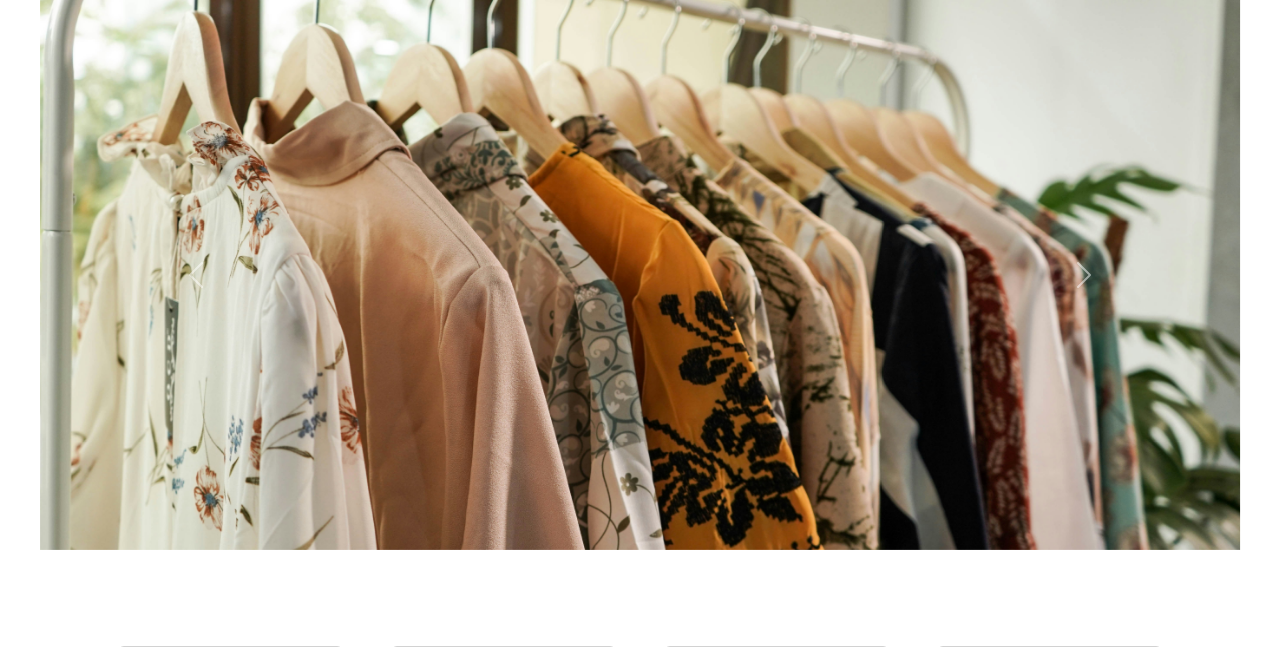
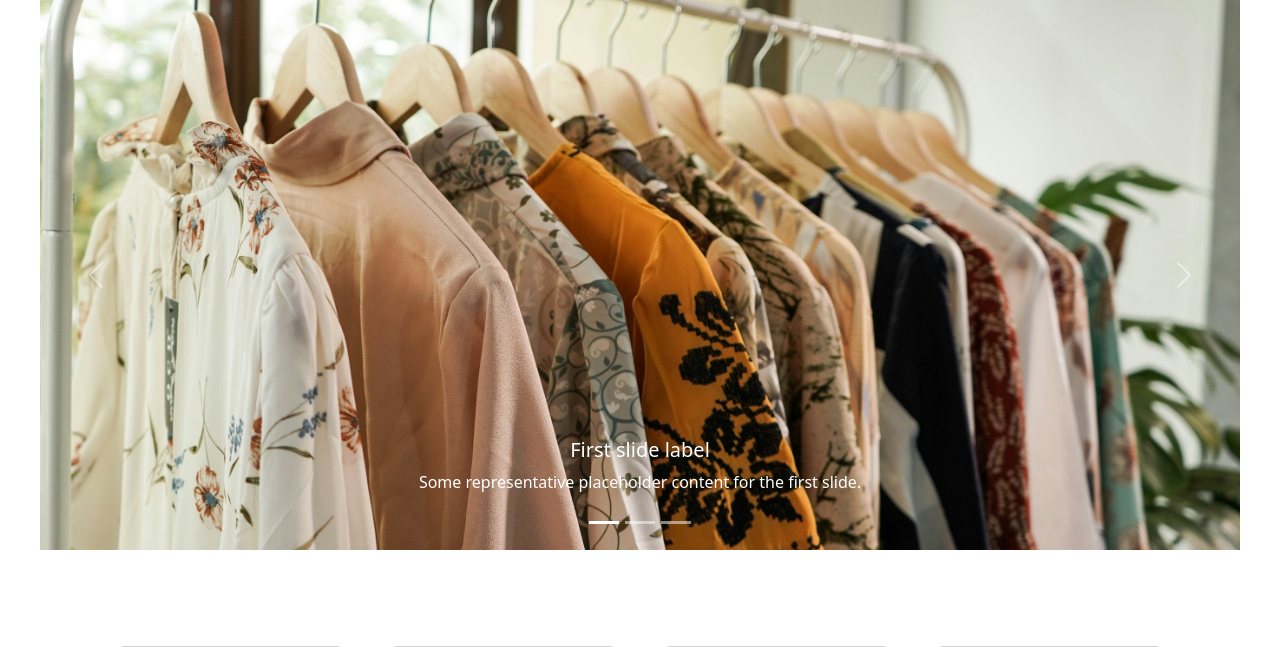
Before and after one commit to AnishRM-ai/EcommerceWebsiteIn-Django, a Django app: page / in a window 1280 px wide. Shown: the part 86-733 px from the top of the page. Run offline with Django 5.2, Linux system fonts and the light colour scheme; data comes from the database, SQL or seed files in the repository; both versions use the stored data as it was after the commit; some libraries are stand-ins or nearby versions.

Commit message:
fixed and modified slider bar.

```diff
--- a/store/templates/home.html
+++ b/store/templates/home.html
@@ -4,27 +4,45 @@
 {% block content %}
 
         <!-- Header-->
-        <div id="carouselExample" class="carousel slide" data-bs-ride="carousel">
+        <div id="carouselExampleCaptions" class="carousel slide">
+          <div class="carousel-indicators">
+            <button type="button" data-bs-target="#carouselExampleCaptions" data-bs-slide-to="0" class="active" aria-current="true" aria-label="Slide 1"></button>
+            <button type="button" data-bs-target="#carouselExampleCaptions" data-bs-slide-to="1" aria-label="Slide 2"></button>
+            <button type="button" data-bs-target="#carouselExampleCaptions" data-bs-slide-to="2" aria-label="Slide 3"></button>
+          </div>
           <div class="carousel-inner">
             <div class="carousel-item active">
               <img src="/media/uploads/product/sliderimg.jpg" class="d-block mx-auto" alt="Image 1" style="width:1200px; height:550px; object-fit:cover;">
+              <div class="carousel-caption d-none d-md-block">
+                <h5>First slide label</h5>
+                <p>Some representative placeholder content for the first slide.</p>
+              </div>
             </div>
             <div class="carousel-item">
               <img src="/media/uploads/product/slider23.jpg" class="d-block mx-auto" alt="Image 2" style="width:1200px; height:550px; object-fit:cover;">
+              <div class="carousel-caption d-none d-md-block">
+                <h5>Second slide label</h5>
+                <p>Some representative placeholder content for the second slide.</p>
+              </div>
             </div>
             <div class="carousel-item">
               <img src="/media/uploads/product/slider43.jpg" class="d-block mx-auto" alt="Image 3" style="width:1200px; height:550px; object-fit:cover;">
+              <div class="carousel-caption d-none d-md-block">
+                <h5>Third slide label</h5>
+                <p>Some representative placeholder content for the third slide.</p>
               </div>
             </div>
-            <button class="carousel-control-prev" type="button" data-bs-target="#carouselExample" data-bs-slide="prev" style="margin-left: 100px;">
+          </div>
+          <button class="carousel-control-prev" type="button" data-bs-target="#carouselExampleCaptions" data-bs-slide="prev">
             <span class="carousel-control-prev-icon" aria-hidden="true"></span>
             <span class="visually-hidden">Previous</span>
           </button>
-            <button class="carousel-control-next" type="button" data-bs-target="#carouselExample" data-bs-slide="next" style="margin-right: 100px;">
+          <button class="carousel-control-next" type="button" data-bs-target="#carouselExampleCaptions" data-bs-slide="next">
             <span class="carousel-control-next-icon" aria-hidden="true"></span>
             <span class="visually-hidden">Next</span>
           </button>
         </div>
+
 
 
 
```
Also changed, not shown: db.sqlite3, media/uploads/product/jeans_1.jpg (added), media/uploads/product/jeans_2.webp (added). Lines whose indentation alone changed are shown as unchanged.
